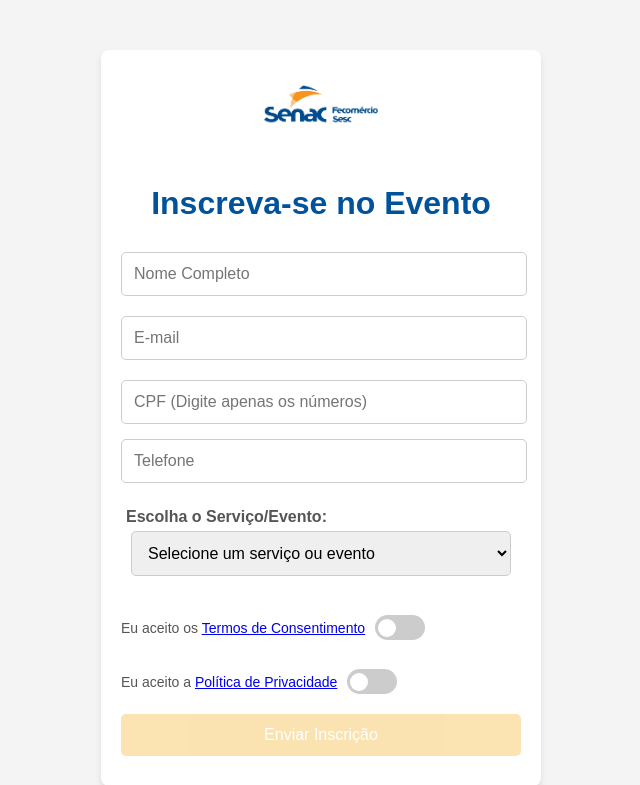
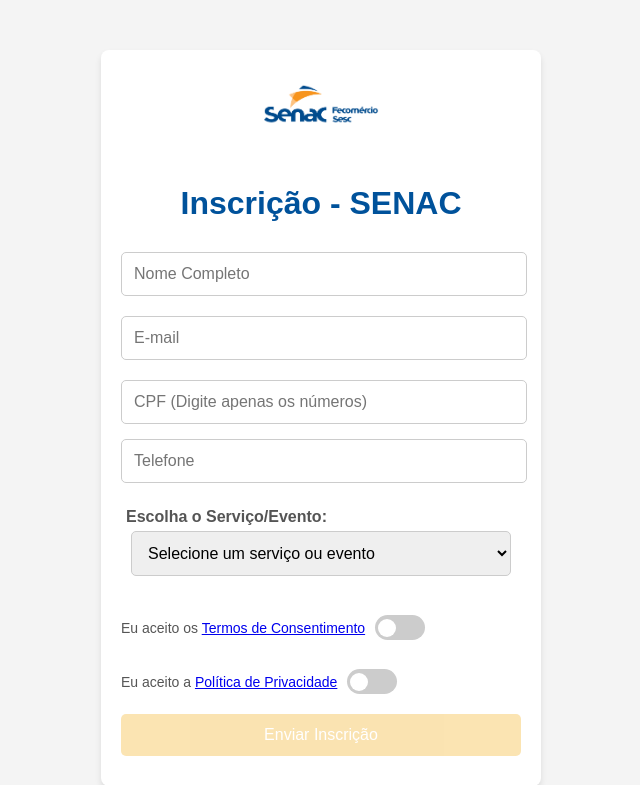
Before and after one commit to euantoniojunior/formularioprod, a Flask app: page / in a window 1280 px wide. Shown: the top 785 px of the page, without its empty margins (319-959 px from the left). Run offline with Flask 3, Linux system fonts and the light colour scheme.

Commit message:
Update form.html

```diff
--- a/templates/form.html
+++ b/templates/form.html
@@ -170,7 +170,7 @@
 
 <div class="container">
     <img src="{{ url_for('static', filename='senac-logo.png') }}" alt="Logo SENAC">
-    <h1>Inscreva-se no Evento</h1>
+    <h1>Inscrição - SENAC</h1>
     <form method="POST">
         <input type="text" name="nome" placeholder="Nome Completo" value="{{ nome }}" required {% if nome %}style="margin-bottom: 5px;"{% endif %}>
         {% if 'nome' in form_erros %}
```
